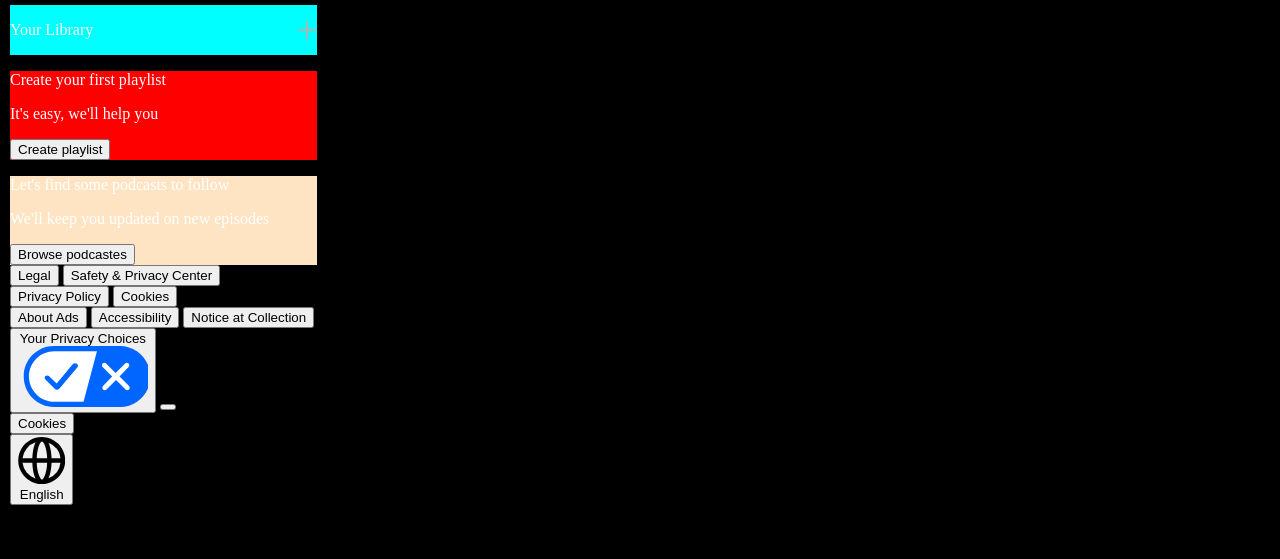
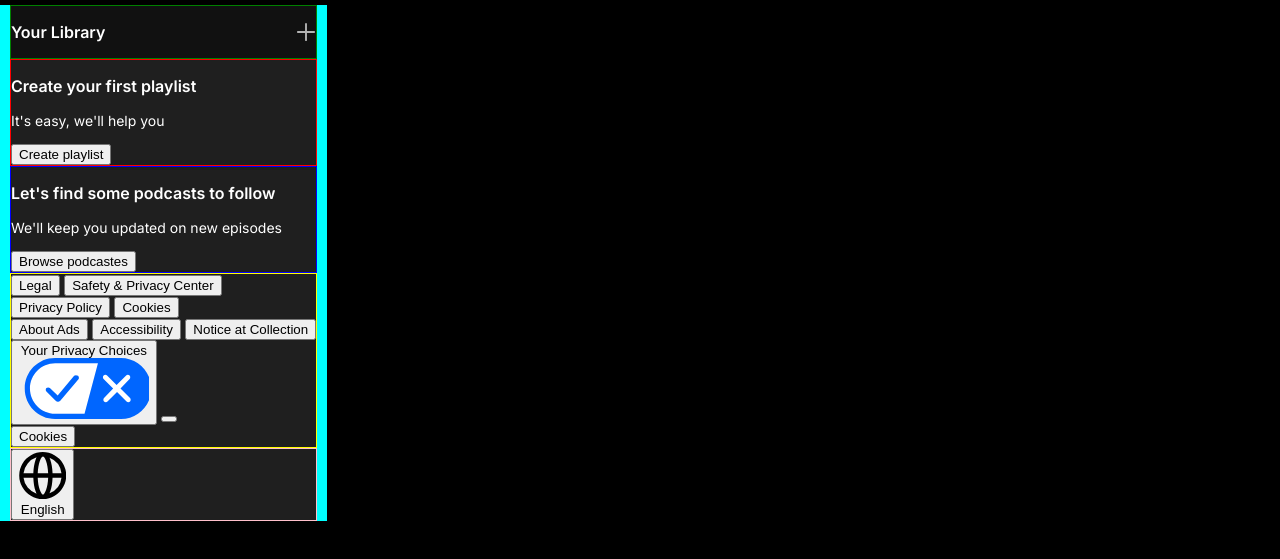
Before and after one commit to Divyanshu2529/Spotify-Clone, a plain HTML site: page index.html in a window 1280 px wide. Shown: the part 61-620 px from the top of the page. Drawn offline with Linux system fonts and the light colour scheme.

Commit message:
gave styling to left side

```diff
--- a/index.html
+++ b/index.html
@@ -6,6 +6,7 @@
     <meta name="viewport" content="width=device-width, initial-scale=1.0">
     <title>Spotify</title>
     <link rel="stylesheet" href="style.css">
+    <link href="https://fonts.googleapis.com/css2?family=Inter:wght@300;400;500;600&display=swap" rel="stylesheet">
 </head>
 
 <body>
@@ -43,19 +44,19 @@
         <div class="second_part">
             <div class = "left">
                 <div class="left_side">
-                    <p>Your Library</p>
+                    <p class="big">Your Library</p>
                     <img class="plus_sign" src="images/plus_sign.svg" alt="Plus Sign">
                 </div>
 
                 <div class="left_side_two">
-                    <p> Create your first playlist </p>
-                    <p> It's easy, we'll help you</p>
+                    <p class="big"> Create your first playlist </p>
+                    <p class="small"> It's easy, we'll help you</p>
                     <button> Create playlist</button>
                 </div>
 
                 <div class="left_side_three">
-                    <p> Let's find some podcasts to follow </p>
-                    <p> We'll keep you updated on new episodes </p>
+                    <p class="big" > Let's find some podcasts to follow </p>
+                    <p class="small" > We'll keep you updated on new episodes </p>
                     <button> Browse podcastes </button>
                 </div>
 
--- a/style.css
+++ b/style.css
@@ -1,3 +1,8 @@
+html, body {
+  font-family: 'Inter', sans-serif;
+}
+
+
 body{
     background-color: black;
     color: white;
@@ -181,24 +186,51 @@ header{
     padding: 0 10px;
     margin: 0;
     width: 24vw;
+    /* background-color: #111111; */
+    background-color: aqua;
 }
 
 .left_side{
-    background-color: aqua;
+    border: 1px solid green;
     display: flex;
     justify-content: space-between;
     align-items: center;
+    background-color: #111111;
+
 }
 
 .plus_sign{
     height: 20px;
     width: 20px;
+
+}
+
+.big{
+    font-weight: bold;
+    color: #ffffff;
+}
+
+.small{
+    font-size: 14px;
+    color: #ffffff;
 }
 
 .left_side_two{
-    background-color: red;
+    border: 1px solid red;
+    background-color: #1F1F1F;
 }
 
 .left_side_three{
-    background-color: bisque;
+    border: 1px solid blue;
+    background-color: #1F1F1F;
 }
+
+.left_side_four{
+    border: 1px solid yellow;
+    background-color: #1F1F1F;
+}
+
+.left_side_five{
+    border: 1px solid pink;
+    background-color: #1F1F1F;
+}
```
